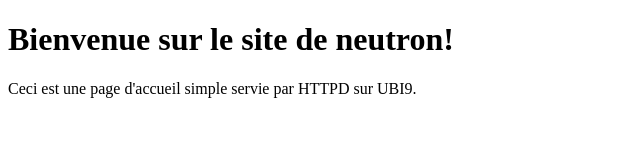
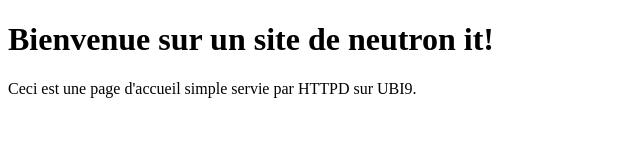
Before and after one commit to neutron-IT-organization/build-config-formation, a plain HTML site: page index.html in a window 1280 px wide. Shown: the whole page, without its empty margins (0-640 px from the left). Drawn offline with Linux system fonts and the light colour scheme.

Commit message:
update content

```diff
--- a/index.html
+++ b/index.html
@@ -6,7 +6,7 @@
     <title>Ma Page d'Accueil</title>
 </head>
 <body>
-    <h1>Bienvenue sur le site de neutron!</h1>
+    <h1>Bienvenue sur un site de neutron it!</h1>
     <p>Ceci est une page d'accueil simple servie par HTTPD sur UBI9.</p>
 </body>
 </html>
```
Also changed, not shown: 1 other file.
